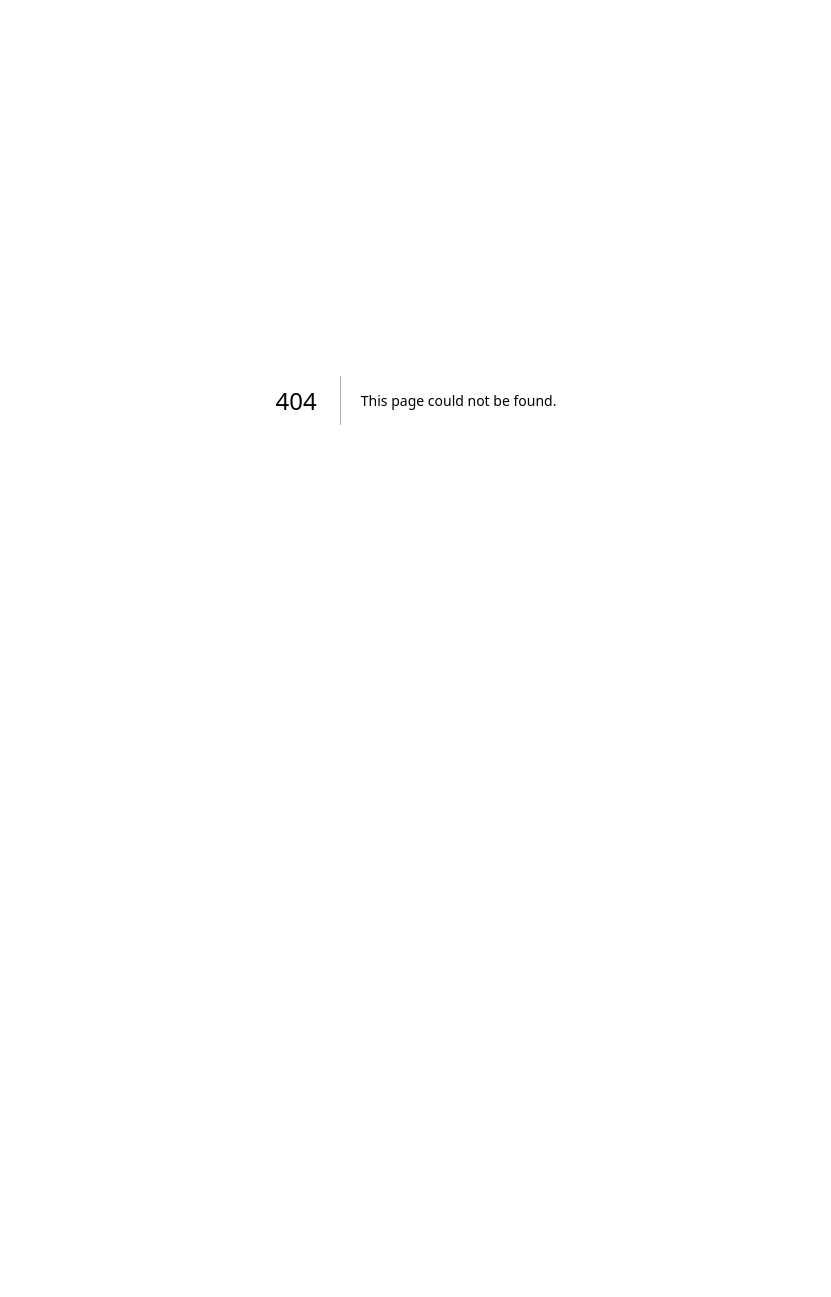
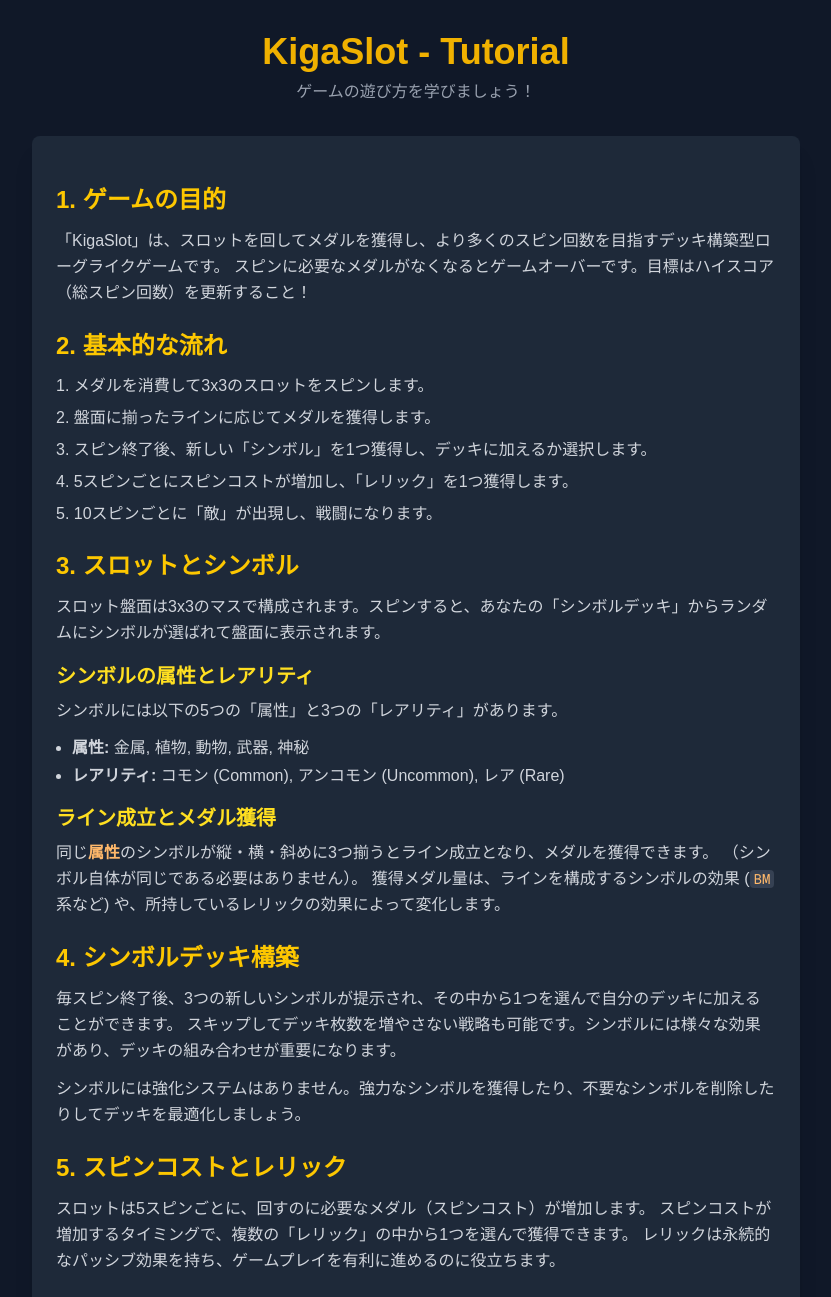
Before and after one commit to nishipippi/kigaslot, a Next.js app: page /tutorial in a window 1280 px wide. Before the commit this address had no page. Shown: the top 1297 px of the page, without its empty margins (224-1055 px from the left). Before the commit the page ends 800 px from the top, so only its background shows below. Built offline with nearby package versions, Linux system fonts and the light colour scheme.

Commit message:
tutorial

```diff
--- a/src/app/page.tsx
+++ b/src/app/page.tsx
@@ -1,4 +1,4 @@
-// src/app/page.tsx
+// src/app/page.tsx (抜粋)
 import Link from 'next/link';
 
 export default function TitlePage() {
@@ -11,20 +11,23 @@
         <p className="text-xl text-gray-300">
           運命を紡ぐ錬金術スロット
         </p>
-        <div className="space-y-4">
-          <Link href="/game"> {/* ゲーム画面へのパス（仮） */}
-            <button className="w-full max-w-xs px-8 py-4 bg-green-600 hover:bg-green-700 text-white text-2xl font-semibold rounded-lg shadow-md transition-colors duration-150">
+        <div className="space-y-4 flex flex-col items-center"> {/* 中央寄せのため flex-col items-center を追加 */}
+          <Link href="/game" className="w-full max-w-xs">
+            <button className="w-full px-8 py-4 bg-green-600 hover:bg-green-700 text-white text-2xl font-semibold rounded-lg shadow-md transition-colors duration-150">
               START GAME
             </button>
           </Link>
-          {/* <button className="w-full max-w-xs px-6 py-3 bg-blue-600 hover:bg-blue-700 text-white text-xl font-semibold rounded-lg shadow-md transition-colors duration-150">
+          <Link href="/tutorial" className="w-full max-w-xs"> {/* チュートリアルボタン追加 */}
+            <button className="w-full px-8 py-3 bg-blue-600 hover:bg-blue-700 text-white text-xl font-semibold rounded-lg shadow-md transition-colors duration-150">
+              TUTORIAL
+            </button>
+          </Link>
+          {/* <button className="w-full max-w-xs px-6 py-3 bg-purple-600 hover:bg-purple-700 text-white text-xl font-semibold rounded-lg shadow-md transition-colors duration-150">
             OPTION
           </button> */}
         </div>
       </div>
-      <footer className="absolute bottom-4 text-sm text-gray-500">
-        © 2024 Your Name/Company
-      </footer>
+      {/* ... footer ... */}
     </main>
   );
 }
--- /dev/null
+++ b/src/app/tutorial/page.tsx
@@ -0,0 +1,114 @@
+// src/app/tutorial/page.tsx
+import Link from 'next/link';
+
+export default function TutorialPage() {
+  const sectionTitleStyle = "text-2xl font-bold text-yellow-400 mb-3 mt-6";
+  const paragraphStyle = "text-gray-300 mb-3 leading-relaxed";
+  const listItemStyle = "text-gray-300 mb-1 ml-4 list-disc";
+  const codeStyle = "bg-gray-700 px-1 rounded text-orange-300 font-mono text-sm";
+
+  return (
+    <div className="min-h-screen bg-gray-900 text-white p-4 sm:p-8 selection:bg-yellow-500 selection:text-black">
+      <header className="mb-8 text-center">
+        <h1 className="text-4xl font-bold text-yellow-500">KigaSlot - Tutorial</h1>
+        <p className="text-gray-400 mt-2">ゲームの遊び方を学びましょう！</p>
+      </header>
+
+      <main className="max-w-3xl mx-auto bg-gray-800 p-6 rounded-lg shadow-xl">
+        <section>
+          <h2 className={sectionTitleStyle}>1. ゲームの目的</h2>
+          <p className={paragraphStyle}>
+            「KigaSlot」は、スロットを回してメダルを獲得し、より多くのスピン回数を目指すデッキ構築型ローグライクゲームです。
+            スピンに必要なメダルがなくなるとゲームオーバーです。目標はハイスコア（総スピン回数）を更新すること！
+          </p>
+        </section>
+
+        <section>
+          <h2 className={sectionTitleStyle}>2. 基本的な流れ</h2>
+          <ol className="list-decimal list-inside text-gray-300 space-y-2">
+            <li>メダルを消費して3x3のスロットをスピンします。</li>
+            <li>盤面に揃ったラインに応じてメダルを獲得します。</li>
+            <li>スピン終了後、新しい「シンボル」を1つ獲得し、デッキに加えるか選択します。</li>
+            <li>5スピンごとにスピンコストが増加し、「レリック」を1つ獲得します。</li>
+            <li>10スピンごとに「敵」が出現し、戦闘になります。</li>
+          </ol>
+        </section>
+
+        <section>
+          <h2 className={sectionTitleStyle}>3. スロットとシンボル</h2>
+          <p className={paragraphStyle}>
+            スロット盤面は3x3のマスで構成されます。スピンすると、あなたの「シンボルデッキ」からランダムにシンボルが選ばれて盤面に表示されます。
+          </p>
+          <h3 className="text-xl font-semibold text-yellow-300 mb-2 mt-4">シンボルの属性とレアリティ</h3>
+          <p className={paragraphStyle}>
+            シンボルには以下の5つの「属性」と3つの「レアリティ」があります。
+          </p>
+          <ul className="mb-3">
+            <li className={listItemStyle}><strong>属性:</strong> 金属, 植物, 動物, 武器, 神秘</li>
+            <li className={listItemStyle}><strong>レアリティ:</strong> コモン (Common), アンコモン (Uncommon), レア (Rare)</li>
+          </ul>
+          <h3 className="text-xl font-semibold text-yellow-300 mb-2 mt-4">ライン成立とメダル獲得</h3>
+          <p className={paragraphStyle}>
+            同じ<strong className="text-orange-300">属性</strong>のシンボルが縦・横・斜めに3つ揃うとライン成立となり、メダルを獲得できます。
+            （シンボル自体が同じである必要はありません）。
+            獲得メダル量は、ラインを構成するシンボルの効果 (<code className={codeStyle}>BM</code>系など) や、所持しているレリックの効果によって変化します。
+          </p>
+          {/* ここにスロット盤面の図や、ライン成立例の図を入れると分かりやすい */}
+        </section>
+
+        <section>
+          <h2 className={sectionTitleStyle}>4. シンボルデッキ構築</h2>
+          <p className={paragraphStyle}>
+            毎スピン終了後、3つの新しいシンボルが提示され、その中から1つを選んで自分のデッキに加えることができます。
+            スキップしてデッキ枚数を増やさない戦略も可能です。シンボルには様々な効果があり、デッキの組み合わせが重要になります。
+          </p>
+          <p className={paragraphStyle}>
+            シンボルには強化システムはありません。強力なシンボルを獲得したり、不要なシンボルを削除したりしてデッキを最適化しましょう。
+          </p>
+        </section>
+
+        <section>
+          <h2 className={sectionTitleStyle}>5. スピンコストとレリック</h2>
+          <p className={paragraphStyle}>
+            スロットは5スピンごとに、回すのに必要なメダル（スピンコスト）が増加します。
+            スピンコストが増加するタイミングで、複数の「レリック」の中から1つを選んで獲得できます。
+            レリックは永続的なパッシブ効果を持ち、ゲームプレイを有利に進めるのに役立ちます。
+          </p>
+        </section>
+
+        <section>
+          <h2 className={sectionTitleStyle}>6. 敵との戦闘</h2>
+          <p className={paragraphStyle}>
+            10スピンごとに「敵」が出現します。敵はHPを持ち、毎スピン開始時に妨害効果を発動してきます。
+          </p>
+          <ul className="mb-3">
+            <li className={listItemStyle}><strong>敵へのダメージ:</strong> スピンで獲得したメダル量がそのまま敵へのダメージになります。</li>
+            <li className={listItemStyle}><strong>敵の撃破:</strong> 敵のHPを0にすると撃破成功です。</li>
+            <li className={listItemStyle}><strong>撃破報酬:</strong> 敵を倒すと、デッキから不要なシンボルを1枚削除できる「シンボル削除チケット」を獲得できます。</li>
+          </ul>
+        </section>
+
+        <section>
+          <h2 className={sectionTitleStyle}>7. デッキ編集</h2>
+          <p className={paragraphStyle}>
+            「DECK EDIT」ボタンからデッキ編集画面を開けます。
+            ここでは現在のデッキ内容を確認したり、「シンボル削除チケット」を使って不要なシンボルをデッキから取り除くことができます。
+            デッキ圧縮は強力な戦略の一つです。
+          </p>
+        </section>
+
+        <div className="mt-10 text-center">
+          <Link href="/">
+            <button className="bg-yellow-600 hover:bg-yellow-700 text-gray-900 font-bold py-3 px-8 rounded-lg text-lg transition-colors">
+              ホームに戻る
+            </button>
+          </Link>
+        </div>
+      </main>
+
+      <footer className="text-center text-gray-500 mt-12 pb-8">
+        <p>© KigaSlot. Enjoy the game!</p>
+      </footer>
+    </div>
+  );
+}
```
